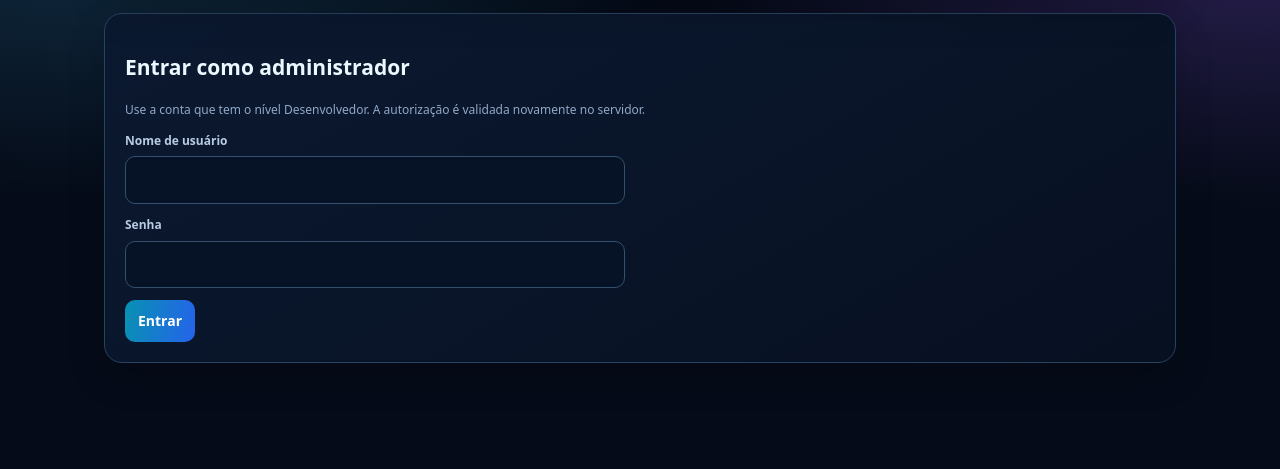
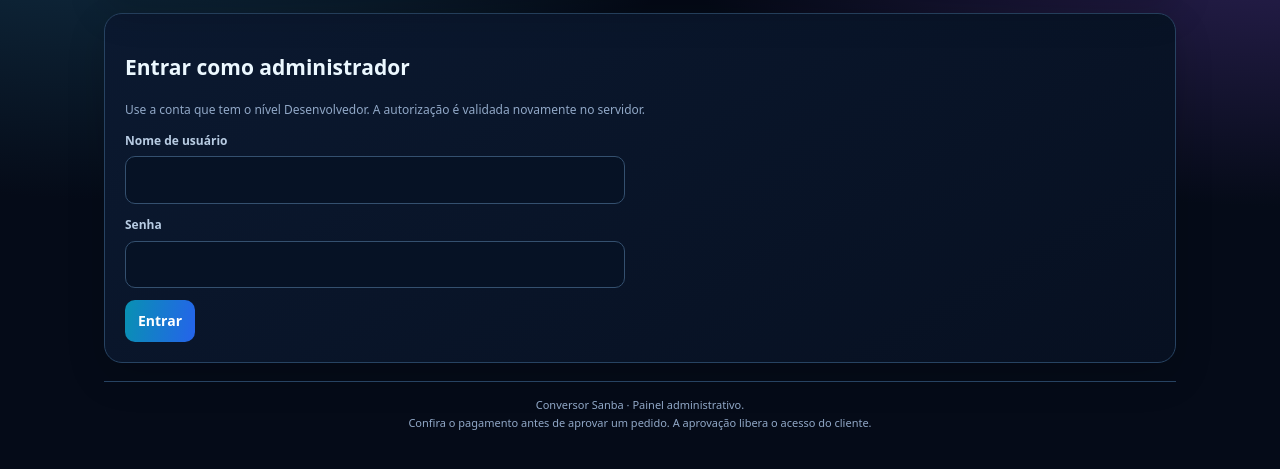
Before and after one commit to NANDOBRTV/Conversor-de-moedas, a plain HTML site: page admin-pedidos.html in a window 1280 px wide. Shown: the part 253-722 px from the top of the page. Drawn offline with Linux system fonts and the light colour scheme; a script that the page names is missing.

Commit message:
style: add consistent footer to admin orders panel

```diff
--- a/admin-pedidos.html
+++ b/admin-pedidos.html
@@ -17,11 +17,14 @@ input:focus{box-shadow:0 0 0 4px #67e8f91c}
 @media(max-width:600px){.wrap{padding:13px 11px 30px}.hero{padding:18px;border-radius:16px}.panel{padding:16px;border-radius:15px}.nav a,button{padding:10px 11px}}
 @media(prefers-reduced-motion:reduce){*,*::before,*::after{scroll-behavior:auto!important;transition:none!important;animation:none!important}}
 
+
+.site-footer{margin:18px 0 0;padding:14px 4px 0;border-top:1px solid var(--line);color:var(--muted);font-size:11px;line-height:1.6;text-align:center}
 </style></head><body><main class="wrap">
 <header><div class="brand">SANBA <span>• Administração de pedidos</span></div><div class="nav"><a href="./revendedor.html">← Painel</a><a href="./cliente.html">Área do Cliente</a></div></header>
 <section class="panel hero"><div class="muted">CONTROLE ADMINISTRATIVO</div><h1>Pedidos do checkout</h1><p class="muted">Os pedidos são salvos automaticamente antes de o cliente abrir o WhatsApp. Confira o pagamento manualmente antes de aprovar o acesso.</p></section>
 <section class="panel" id="loginPanel"><h2>Entrar como administrador</h2><p class="muted">Use a conta que tem o nível Desenvolvedor. A autorização é validada novamente no servidor.</p><form id="loginForm"><label class="field"><span>Nome de usuário</span><input id="username" required autocomplete="username"></label><label class="field"><span>Senha</span><input id="password" type="password" required autocomplete="current-password"></label><button class="primary" id="loginBtn">Entrar</button><div class="msg" id="loginMsg" role="status"></div></form></section>
 <section class="panel hidden" id="ordersPanel"><div style="display:flex;justify-content:space-between;align-items:center;gap:10px;flex-wrap:wrap"><div><h2 style="margin:0">Pedidos recebidos</h2><p class="muted">Aprovar libera o plano na conta do cliente. Rejeitar mantém o acesso bloqueado.</p></div><button id="refreshBtn">Atualizar lista</button></div><div class="msg" id="listMsg" role="status"></div><div id="ordersList" class="list" style="margin-top:14px"></div><div class="actions" style="margin-top:14px"><button id="logoutBtn">Sair</button></div></section>
+<footer class="site-footer">Conversor Sanba · Painel administrativo.<br>Confira o pagamento antes de aprovar um pedido. A aprovação libera o acesso do cliente.</footer>
 </main><script src="./supabase-config.js"></script><script type="module">
 import{createClient}from'https://esm.sh/@supabase/supabase-js@2';const cfg=window.SANBA_SUPABASE_CONFIG||{};const sb=cfg.url&&cfg.anonKey?createClient(cfg.url,cfg.anonKey):null;const $=id=>document.getElementById(id);let currentSession=null;
 function msg(id,t,kind=''){const e=$(id);e.textContent=t;e.className='msg show'+(kind?' '+kind:'')}function esc(v){return String(v??'').replace(/[&<>"']/g,c=>({'&':'&amp;','<':'&lt;','>':'&gt;','"':'&quot;',"'":'&#39;'}[c]))}
```
